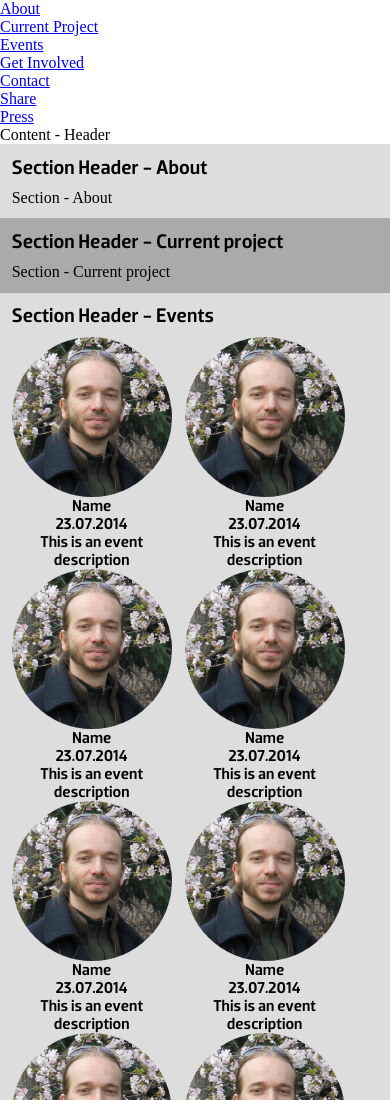
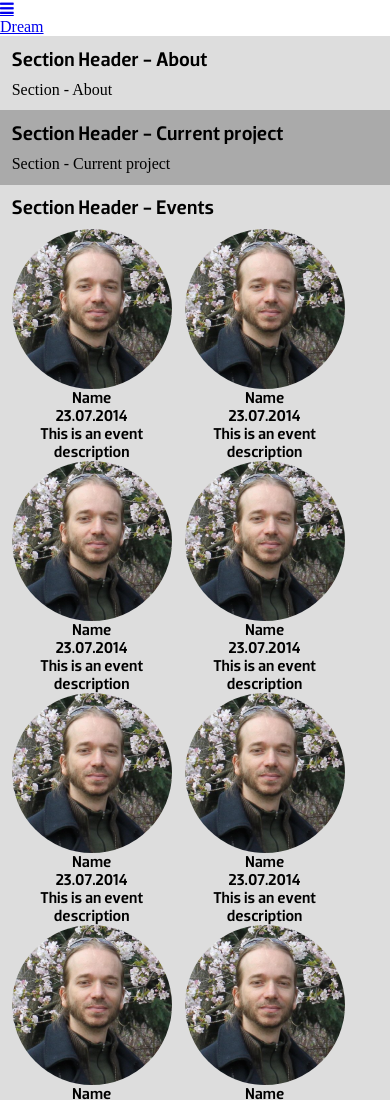
Before and after one commit to dreamyguy/dream, a website: page index.html in a window 390 px wide. Shown: the top 1100 px of the page. Drawn offline with Linux system fonts and the light colour scheme.

Commit message:
Introduce phone menu toggler's markup

```diff
--- a/index.html
+++ b/index.html
@@ -19,7 +19,7 @@
 <!--[if IE 7]>         <body class="lt-ie9 lt-ie8 ie7"> <![endif]-->
 <!--[if IE 8]>         <body class="lt-ie9 ie8"> <![endif]-->
 <!--[if gt IE 8]><!--> <body> <!--<![endif]-->
-        <nav class="nav-phone visible-phone">
+        <nav class="nav-phone hidden">
             <ul>
                 <li class="nav-phone__item"><a href="#about">About</a></li>
                 <li class="nav-phone__item"><a href="#current-project">Current Project</a></li>
@@ -43,7 +43,8 @@
                 </ul>
             </nav>
             <header>
-                Content - Header
+                <a class="nav-phone__toggle visible-phone" href="#"><i class="icon-reorder"></i></a>
+                <a class="logo" href="#">Dream</a>
             </header>
             <main>
                 <section id="about" class="section__about bg-silver">
```
